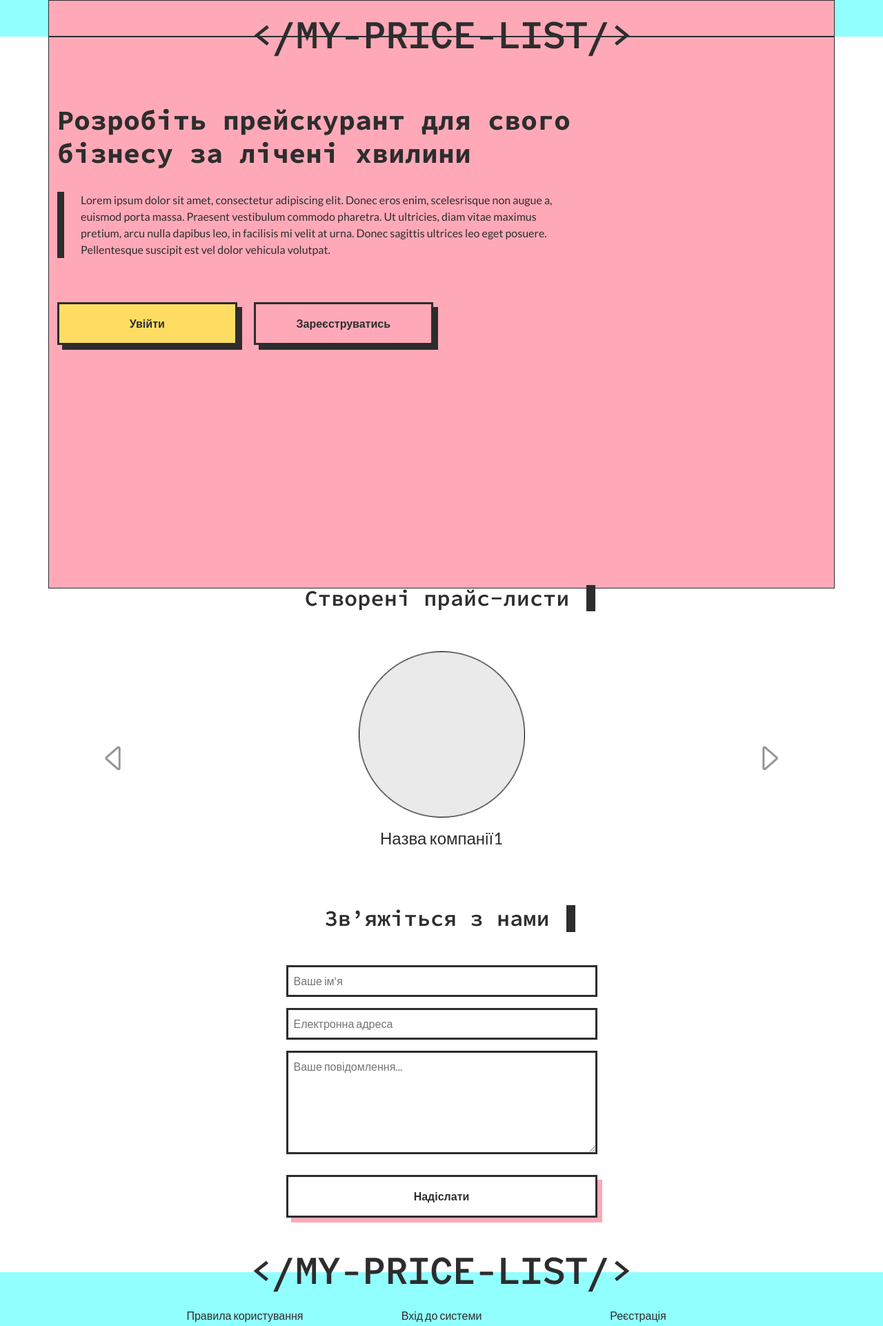
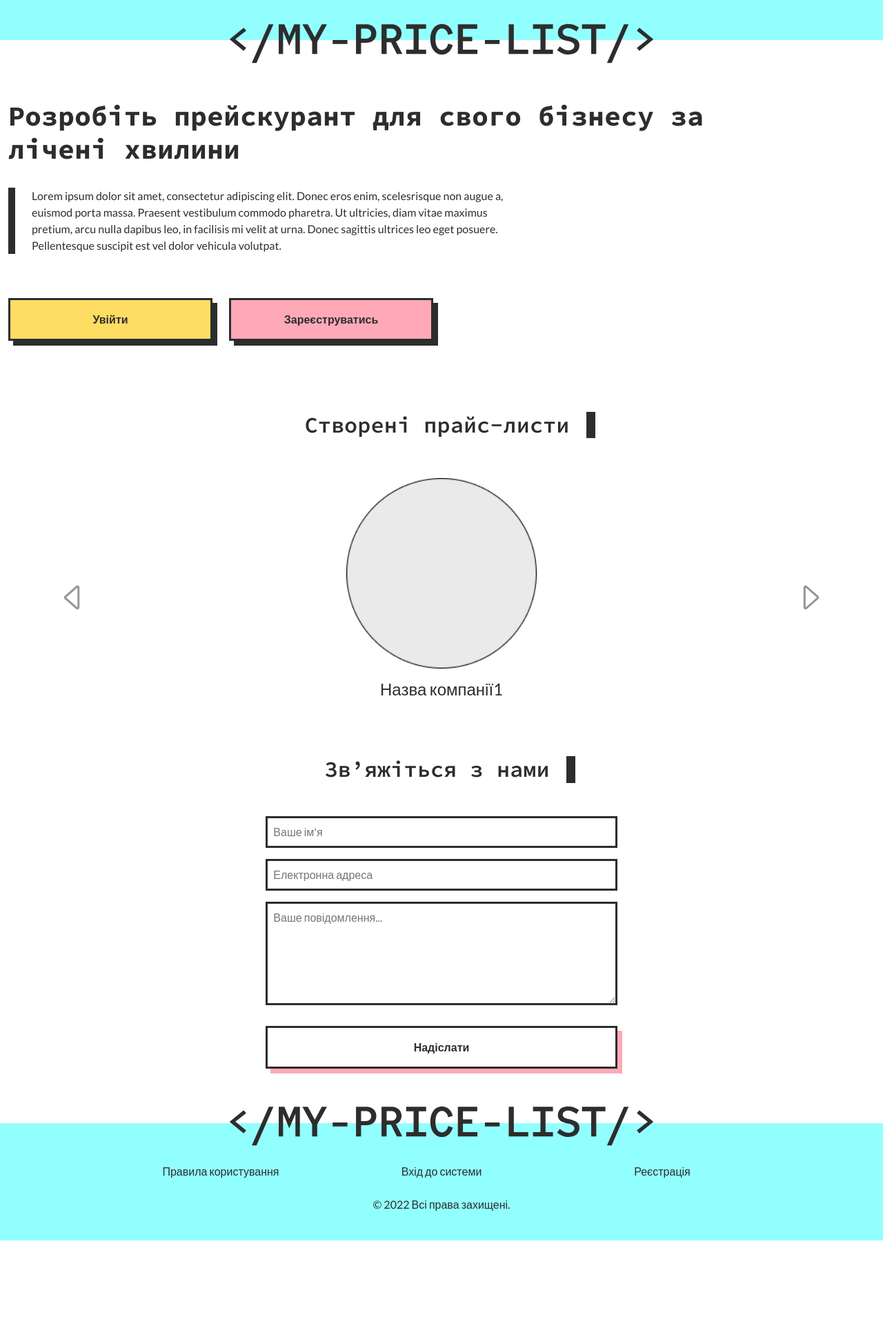
Before and after one commit to ivanka19/price_list, a plain HTML site: page index.html in a window 1280 px wide. Shown: the top 1922 px of the page at 69% size. After the commit the page ends 1798 px from the top, so only its background shows below. Drawn offline with nearby package versions, Linux system fonts and the light colour scheme.

Commit message:
main files with bootstrap is ready

```diff
--- a/index.html
+++ b/index.html
@@ -25,9 +25,9 @@
 </head>
 
 <body>
-    <div class="intro">
+    <div class="intro py-5">
         <header class="header">
-            <div class="container-xl">
+            <div class="container-xxl">
                 <div class="row justify-content-center">
                     <div class="col-12 col-md-6">
                         <img src="img/logo.svg" alt="logo" class="logo">
@@ -36,18 +36,13 @@
             </div>
         </header>
 
-        <div class="container-xl h-100">
-            <div class="row align-items-center">
-                <div class="col-12">
-
+        <div class="container-xxl mt-5">
             <div class="row mt-md-5">
-                        <div class="col-12 col-md-10 mb-4 mt-5">
+                <div class="col-12 col-md-10 mb-4 mt-lg-5">
                     <h1>Розробіть прейскурант для свого бізнесу за лічені хвилини</h1>
                 </div>
-                    </div>
-                    <div class="row">
-                        <div class="col-12 col-md-8 mb-4 mb-md-5">
-                            <p class="border-start ps-4">Lorem ipsum dolor sit amet,
+                <div class="col-12 col-md-7 mb-4 mb-md-5">
+                    <p class="ps-4">Lorem ipsum dolor sit amet,
                         consectetur adipiscing
                         elit. Donec eros
                         enim,
@@ -61,20 +56,17 @@
             </div>
             <div class="row buttons justify-content-center justify-content-sm-start">
                 <div class="col-10 col-sm-7 col-md-4 col-xl-3 my-2 my-md-0">
-                            <a href="pages/authorization.html" class="btn-intro-log p-3"> Увійти </a>
+                    <a href="login/" class="btn-intro-log p-3"> Увійти </a>
                 </div>
                 <div class="col-10 col-sm-7 col-md-4 col-xl-3 my-2 my-md-0">
-                            <a href="pages/registration.html" class="btn-intro-reg p-3"> Зареєструватись </a>
-                        </div>
-                    </div>
-
+                    <a href="registration/" class="btn-intro-reg p-3"> Зареєструватись </a>
                 </div>
             </div>
         </div>
     </div>
 
     <section class="section company-list my-5" id="companies">
-        <div class="container-xl">
+        <div class="container-xxl">
             <h2 class="mb-5 px-4">Створені прайс-листи</h2>
             <div id="carouselExampleControls" class="carousel carousel-dark slide" data-bs-ride="carousel">
                 <div class="carousel-inner">
@@ -83,9 +75,15 @@
                         <div class="row justify-content-center">
                             <div class="col-10 col-sm-3">
                                 <a class="card m-2" href="">
+                                    <div class="row justify-content-center">
+                                        <div class="col-8 col-sm-12">
                                             <img src="img/company-logo.png" class="card-img-top" alt="...">
+                                        </div>
+                                        <div class="col-12">
                                             <div class="card-body">
                                                 <h4 class="card-title">Назва компанії1</h4>
+                                            </div>
+                                        </div>
                                     </div>
                                 </a>
                             </div>
@@ -110,7 +108,7 @@
     </section>
 
     <section class="section my-5" id="feedback-form">
-        <div class="container-xl">
+        <div class="container-xxl">
             <h2 class="mb-5 px-4">Зв’яжіться з нами</h2>
             <div class="row justify-content-center">
                 <div class="col-12 col-sm-8 col-md-5">
@@ -139,7 +137,7 @@
     </section>
 
     <footer class="footer mt-5 pb-4">
-        <div class="container-xl">
+        <div class="container-xxl">
             <div class="row justify-content-center">
                 <div class="col-12 col-md-6">
                     <img src="img/logo.svg" alt="logo" class="logo">
@@ -147,14 +145,14 @@
             </div>
 
             <div class="row justify-content-center align-items-center  nav mb-4">
-                <div class="col col-12 col-md-3">
+                <div class="col col-12 col-md-3 mb-1 mb-md-0">
                     <a href="">Правила користування</a>
                 </div>
-                <div class="col col-12 col-md-3">
-                    <a href="pages/authorization.html">Вхід до системи</a>
+                <div class="col col-12 col-md-3 mb-1 mb-md-0">
+                    <a href="login/">Вхід до системи</a>
                 </div>
-                <div class="col col-12 col-md-3">
-                    <a href="pages/registration.html">Реєстрація</a>
+                <div class="col col-12 col-md-3 mb-1 mb-md-0">
+                    <a href="registration/">Реєстрація</a>
                 </div>
             </div>
             <p>© 2022 Всі права захищені.</p>
--- a/scss/style.scss
+++ b/scss/style.scss
@@ -12,6 +12,12 @@ body {
     color: $dark-color;
     // font-size: 140%;
     overflow-x: hidden;
+}
+
+*::selection {
+    color: #fff;
+    background: $pink-color;
+
 }
 
 a,
@@ -58,11 +64,11 @@ select {
 .header {
     width: 100%;
     background-color: $blue-color;
-    // position: absolute;
-    // top: 0;
-    // left: 0;
-    // right: 0;
-    // z-index: 99;
+    position: absolute;
+    top: 0;
+    left: 0;
+    right: 0;
+    z-index: 99;
 
     .logo {
         width: 100%;
@@ -74,7 +80,7 @@ select {
     h2 {
         font-family: $main-font;
         font-weight: 600;
-        // border-left: 13px solid $dark-color;
+        border-left: 10px solid $dark-color;
     }
 
     .mini_logo {
@@ -82,26 +88,14 @@ select {
     }
 }
 
-
 .intro {
-    height: 100vh;
-
     h1 {
         font-family: $main-font;
         font-weight: 700;
     }
 
-    .container-xl {
-        border: 1px solid;
-        background-color: #FFA9B8
-    }
-
     p {
-        // display: block;
-        border-width: 10px !important;
-        border-color: $dark-color  !important;
-        // padding-left: 30px;
-        // border-left: 13px solid $dark-color;
+        border-left: 10px solid $dark-color;
     }
 
     .buttons {
```
Also changed, not shown: login/index.html (renamed from pages/authorization.html, +5 -5 lines), registration/index.html (renamed from pages/registration.html, +5 -5 lines), css/style.css, 1 other file. Lines whose indentation alone changed are shown as unchanged.
